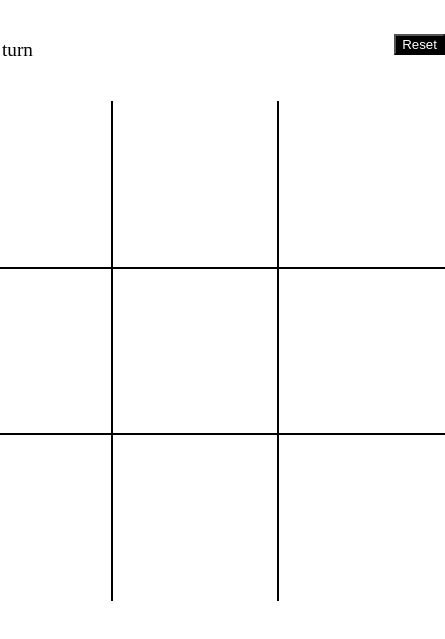
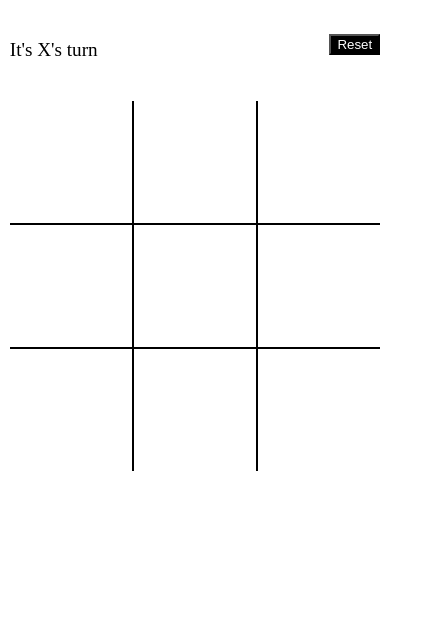
Before and after one commit to Leosdream/Tic-Tac-Toe-2.0, a plain HTML site: page index.html in a window 390 px wide. Shown: the part 61-700 px from the top of the page, 445 px wide, since content can reach past the window. Drawn offline with Linux system fonts and the light colour scheme.

Commit message:
Phone friendly

```diff
--- a/style.css
+++ b/style.css
@@ -3,6 +3,11 @@
   justify-content: center;
   height: 100vh;
   margin: 0;
+}
+
+.container {
+  width: 95vw;
+  max-width: 500px;
 }
 
 .title{
@@ -13,8 +18,8 @@
 }
 
 .board{
-  height: 500px; /* add vh */
-  width: 500px;
+  width: 100%;
+  aspect-ratio: 1 / 1;
    display: grid;
    grid-template-columns: repeat(3, 1fr);
    grid-template-rows: repeat(3, 1fr);
@@ -24,7 +29,7 @@
   border: 1px solid black;
   background-color: transparent;
   cursor: pointer;
-  font-size: 120px;
+  font-size: clamp(3rem, 20vw, 120px);
 }
 
 .btn:nth-child(-n+3) {
@@ -50,7 +55,8 @@
 
 .dialog:modal {
     display: flex;
-    width: 45vh;
+    width: 90vw;
+    max-width: 400px;
     height: 20vh;
     flex-direction: column;
     align-items: center;
```
